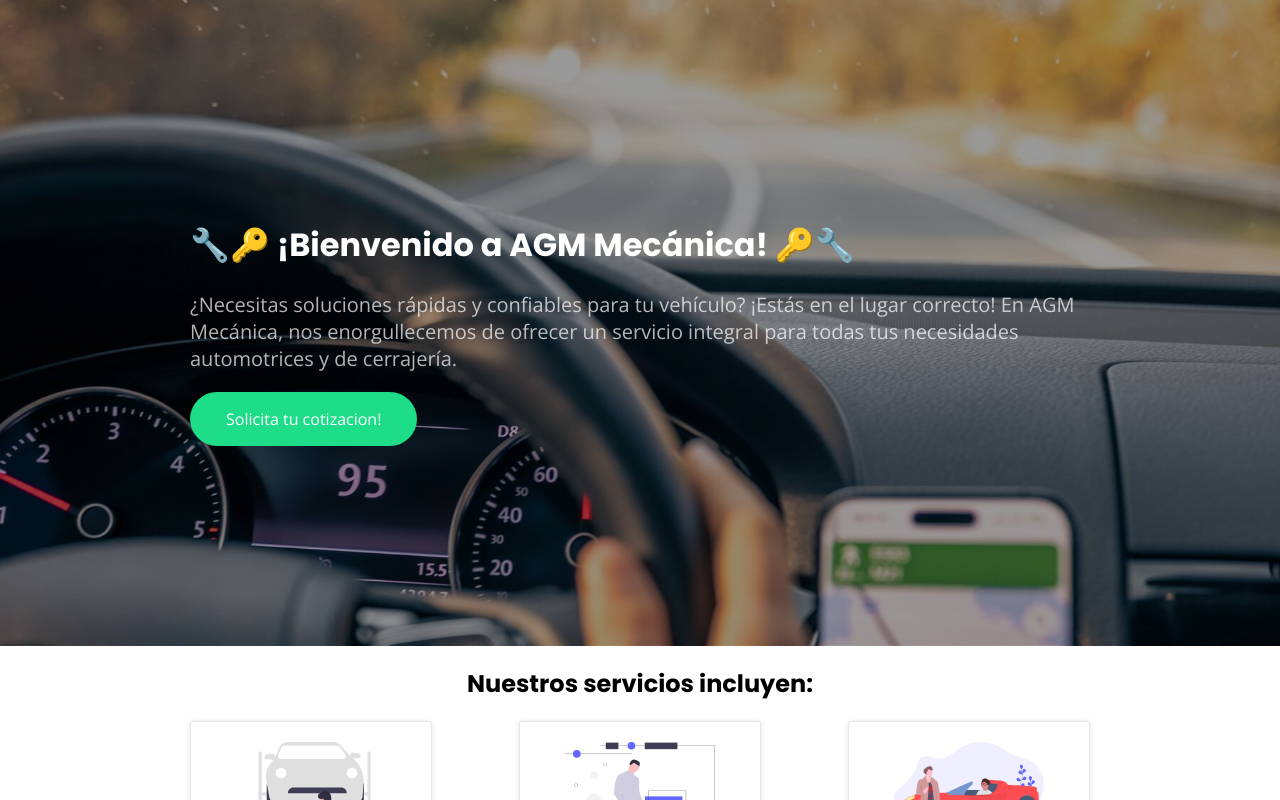
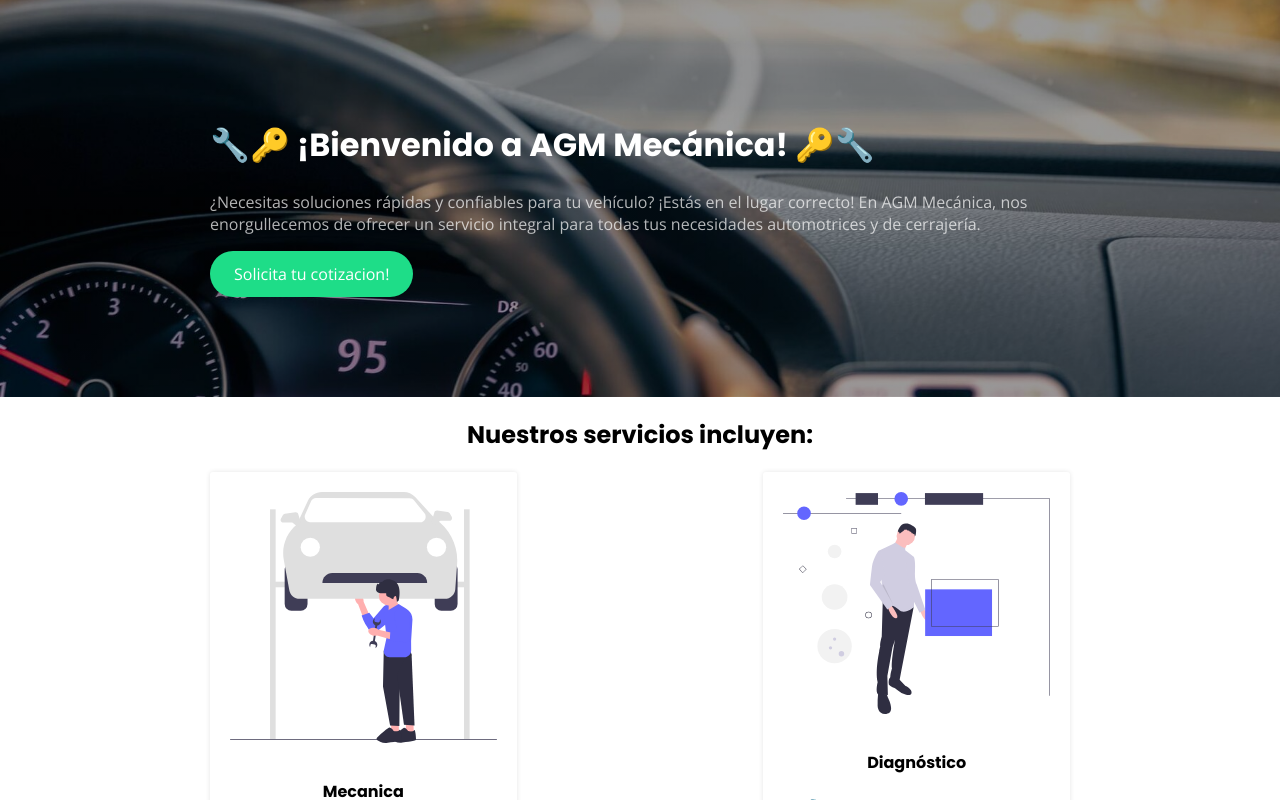
Before and after one commit to DMNSSM/03-Landing-page, a plain HTML site: page landing/index.html in a window 1280 px wide. Shown: the top 800 px of the page. Drawn offline with nearby package versions, Linux system fonts and the light colour scheme.

Commit message:
landing page

```diff
--- a/landing/css/style.css
+++ b/landing/css/style.css
@@ -23,83 +23,78 @@
 .text-center {
   text-align: center;
 }
+
 .banner {
   background-size: cover;
   background-position: center;
-  padding: 200px 0;
+  padding: 100px 0;
 }
+
 .banner p {
   color: white;
   opacity: .7;
-  font-size: 20px;
-  border-radius: 2px black;
+  font-size: 16px;
 }
+
 .btn-primary {
   display: inline-block;
   background-color: #1EDD88;
-  padding: 16px 36px;
-  border-radius: 50px;
-  color: white;
-}
-h1 {
-  display: block;
-  font-size: 2em;
-  margin-block-start: 0.67em;
-  margin-block-end: 0.67em;
-  margin-inline-start: 0px;
-  margin-inline-end: 0px;
-  font-weight: bold;
-}
-.banner h1 {
+  padding: 12px 24px;
+  border-radius: 25px;
   color: white;
 }
 
-.container {
-  width: 900px;
-  margin: auto;
-}
-div {
-  display: block;
-}
-h2 {
-  display: block;
+h1 {
   font-size: 1.5em;
-  margin-block-start: 0.83em;
-  margin-block-end: 0.83em;
-  margin-inline-start: 0px;
-  margin-inline-end: 0px;
   font-weight: bold;
 }
+
+.banner h1 {
+  color: white;
+  font-size: 2em;
+}
+
+.container {
+  max-width: 900px;
+  width: 90%;
+  margin: auto;
+  padding: 0 20px;
+  box-sizing: border-box;
+}
+
 .cards {
   display: flex;
+  flex-wrap: wrap;
   justify-content: space-between;
-  flex-wrap: wrap;
 }
+
 .card {
-  width: 200px;
+  flex: 0 0 calc(33.333% - 20px);
+  max-width: calc(33.333% - 20px);
+  margin-bottom: 20px;
   border-radius: 3px;
-  box-shadow: 0 0 5px rgb(230,230,230);
+  box-shadow: 0 0 5px rgba(0, 0, 0, 0.1);
   text-align: center;
   padding: 20px;
-  border: 1px solid rgb(230,230,230);
-  margin-bottom: 30px;
 }
+
 .card img {
-  width: 150px;
+  max-width: 100%;
+  height: auto;
+  margin-bottom: 10px;
 }
+
 .footer {
   text-align: center;
-  padding: 60px;
+  padding: 30px 0;
   background-color: #2c2b2b;
 }
-.fa-brands, .fab {
-  font-family: "Font Awesome 6 Brands";
-  font-weight: 400;
-}
+
 .footer a {
-  font-size: 30px;
+  font-size: 24px;
   color: #1EDD88;
 }
+
 .footer .fas {
   color: #BF0F12;
 }
```
Also changed, not shown: landing/index.html (+1 -1 lines), 1 other file.
